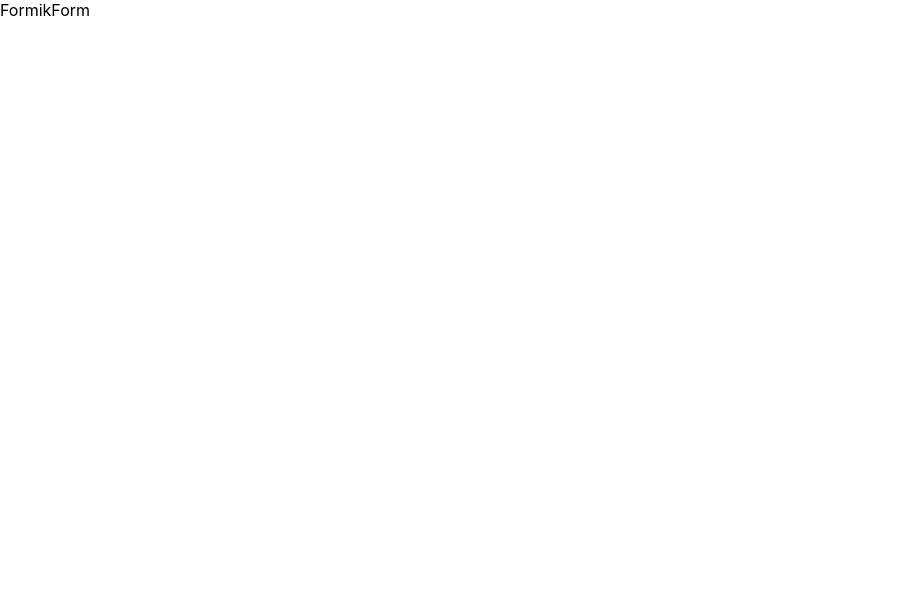
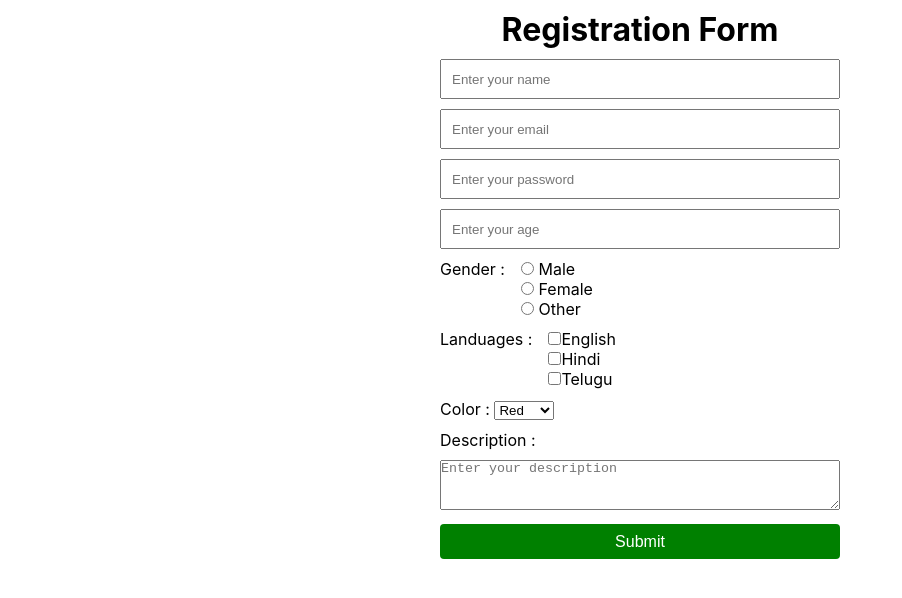
Before and after one commit to SAIKUMAR124/react-typescript-projects, a React (Create React App) app: page /form in a window 1280 px wide. Shown: the top 598 px of the page, without its empty margins (0-902 px from the left). Built offline with nearby package versions, Linux system fonts and the light colour scheme.

Commit message:
Created form

```diff
--- a/src/App.css
+++ b/src/App.css
@@ -3,3 +3,31 @@
   padding: 0;
   box-sizing: border-box;
 }
+
+.b{
+  border: 2px solid red;
+}
+
+.inline{
+  display: inline;
+}
+
+.block{
+  display: block;
+}
+
+.d-flex{
+  display: flex;
+}
+
+.justify-center{
+  display: flex;
+  justify-content: center;
+}
+.mr-1{
+  margin-right: 1rem;
+}
+
+.mb-10px{
+  margin-bottom: 10px;
+}
--- a/src/App.tsx
+++ b/src/App.tsx
@@ -5,12 +5,14 @@ import Home from "./Pages/Home";
 
 function App() {
   return (
+    <div role="main">
       <Router>
         <Routes>
           <Route path="/" element={<Home />} />
           <Route path="/form" element={<FormikForm />} />
         </Routes>
       </Router>
+    </div>
   );
 }
 
--- /dev/null
+++ b/src/Pages/FormikForm/FormikForm.css
@@ -0,0 +1,32 @@
+.regform-heading {
+  text-align: center;
+  margin: 10px 0;
+}
+
+.regform-form {
+  width: 75%;
+  max-width: 400px;
+  margin: 0 auto;
+}
+
+.regform-input {
+  width: 100%;
+  height: 40px;
+  margin-bottom: 10px;
+  padding-left: 10px;
+}
+
+.regform-description {
+  display: block;
+}
+
+.regform-submit-btn {
+  width: 100%;
+  height: 35px;
+  font-size: 1rem;
+  margin-top: 10px;
+  background-color: green;
+  color: white;
+  border: none;
+  border-radius: 4px;
+}
--- a/src/Pages/FormikForm/index.tsx
+++ b/src/Pages/FormikForm/index.tsx
@@ -1,7 +1,177 @@
-import React from "react";
+import { Field, Formik } from "formik";
+import "./FormikForm.css";
+
+interface FormModel {
+  name: string;
+  email: string;
+  password: string;
+  age: string;
+  gender: string;
+  language: string[];
+  color: string;
+  description: string;
+}
 
 const FormikForm = () => {
-  return <div>FormikForm</div>;
+  return (
+    <div role="form">
+      <h1 className="regform-heading">Registration Form</h1>
+      <Formik<FormModel>
+        initialValues={{
+          name: "",
+          email: "",
+          password: "",
+          age: "",
+          gender: "",
+          language: [],
+          color: "",
+          description: "",
+        }}
+        onSubmit={(values) => {
+          alert(JSON.stringify(values));
+        }}
+      >
+        {({
+          handleSubmit,
+          values,
+          handleChange,
+          errors,
+          handleBlur,
+          touched,
+        }) => (
+          <form onSubmit={handleSubmit} className="regform-form">
+            <Field
+              className="regform-input"
+              type="text"
+              placeholder="Enter your name"
+              name="name"
+              value={values.name}
+              onChange={handleChange}
+              onBlur={handleBlur}
+            />
+
+            <input
+              className="regform-input"
+              type="text"
+              placeholder="Enter your email"
+              name="email"
+              value={values.email}
+              onChange={handleChange}
+              onBlur={handleBlur}
+            />
+
+            <input
+              className="regform-input"
+              type="password"
+              placeholder="Enter your password"
+              name="password"
+              value={values.password}
+              onChange={handleChange}
+              onBlur={handleBlur}
+            />
+
+            <input
+              className="regform-input"
+              type="text"
+              placeholder="Enter your age"
+              name="age"
+              value={values.age}
+              onChange={handleChange}
+              onBlur={handleBlur}
+            />
+
+            <div className="d-flex mb-10px">
+              <div id="my-radio-group" className="mr-1">
+                Gender :
+              </div>
+              <div role="group" aria-labelledby="my-radio-group">
+                <label className="block">
+                  <Field
+                    type="radio"
+                    name="gender"
+                    value="Male"
+                    onChange={handleChange}
+                    onBlur={handleBlur}
+                  />{" "}
+                  Male
+                </label>
+                <label className="block">
+                  <Field
+                    type="radio"
+                    name="gender"
+                    value="Female"
+                    onChange={handleChange}
+                    onBlur={handleBlur}
+                  />{" "}
+                  Female
+                </label>
+                <label className="block">
+                  <Field
+                    type="radio"
+                    name="gender"
+                    value="Other"
+                    onChange={handleChange}
+                    onBlur={handleBlur}
+                  />{" "}
+                  Other
+                </label>
+              </div>
+            </div>
+
+            <div className="d-flex mb-10px">
+              <div id="checkbox-group" className="mr-1">
+                Landuages :
+              </div>
+              <div role="group" aria-labelledby="checkbox-group">
+                <label className="block">
+                  <Field type="checkbox" name="language" value="English" />
+                  English
+                </label>
+                <label className="block">
+                  <Field type="checkbox" name="language" value="Hindi" />
+                  Hindi
+                </label>
+                <label className="block">
+                  <Field type="checkbox" name="language" value="Telugu" />
+                  Telugu
+                </label>
+              </div>
+            </div>
+
+            {/* <div id="select-color">Color :</div>
+            <div role="select" aria-labelledby="select-color"> </div> */}
+            <div className="mb-10px">
+              <label htmlFor="color">Color : </label>
+              <Field as="select" id="color" name="color">
+                <option value="red">Red</option>
+                <option value="green">Green</option>
+                <option value="blue">Blue</option>
+              </Field>
+            </div>
+
+            <label
+              htmlFor="description"
+              className="mb-10px regform-description"
+            >
+              Description :{" "}
+            </label>
+            <textarea
+              placeholder="Enter your description"
+              id="description"
+              name="description"
+              value={values.description}
+              onChange={handleChange}
+              onBlur={handleBlur}
+              style={{ width: "100%", height: "50px" }}
+            />
+
+            <br />
+            <button type="submit" className="regform-submit-btn">Submit</button>
+          </form>
+        )}
+      </Formik>
+    </div>
+  );
 };
 
 export default FormikForm;
```
Lines whose indentation alone changed are shown as unchanged.
